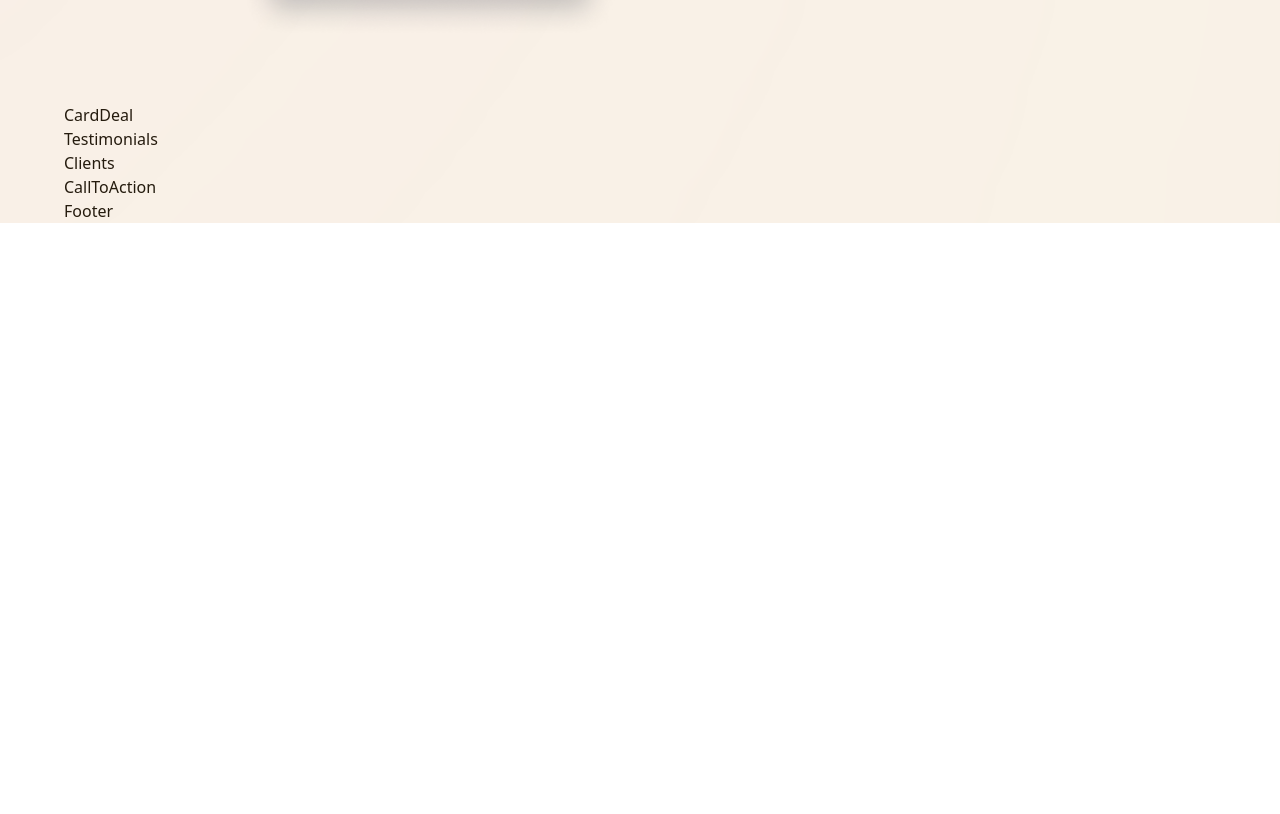
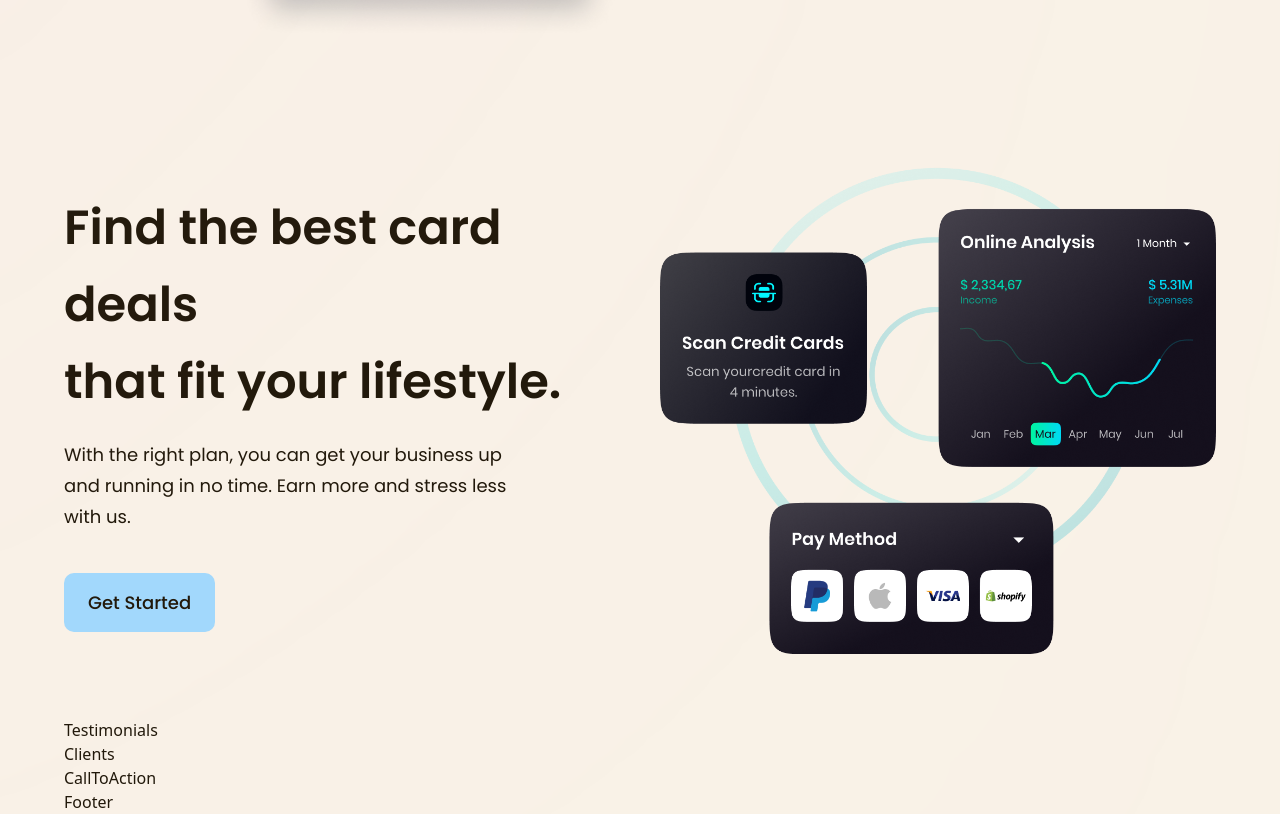
Before and after one commit to td2thinh/react-finance-app, a React (Vite) app: page / in a window 1280 px wide. Shown: the part 2244-3058 px from the top of the page. Before the commit the page ends 2467 px from the top, so only its background shows below. Built offline with nearby package versions, Linux system fonts and the light colour scheme.

Commit message:
Change Dark background to #00040f

```diff
--- a/src/components/Button.tsx
+++ b/src/components/Button.tsx
@@ -6,7 +6,7 @@ type ButtonProps = {
 
 const Button = ({ text, styles }: ButtonProps) => {
     return (
-        <button type="button" className={`py-4 px-6 font-poppins bg-lightAccent font-medium text-[18px] outline-none ${styles}`}>
+        <button type="button" className={`py-4 px-6 font-poppins bg-lightAccent font-medium text-[18px]  rounded-[10px]  outline-none ${styles}`}>
             {text}
         </button>
     )
--- a/src/components/CardDeal.tsx
+++ b/src/components/CardDeal.tsx
@@ -1,8 +1,28 @@
-import React from 'react'
+import { card } from "../assets"
+import styles, { layout } from "../style"
+import Button from "./Button"
 
 const CardDeal = () => {
     return (
-        <div>CardDeal</div>
+        <section className={layout.section}>
+            <div className={layout.sectionInfo}>
+                <h2 className={styles.heading2}>
+                    Find the best card deals
+                    <br className="hidden sm:block" />
+                    that fit your lifestyle.
+                </h2>
+                <p className={`${styles.paragraph} max-w-[470px] mt-5`}>
+                    With the right plan, you can get your business up and running in no time.
+                    Earn more and stress less with us.
+                </p>
+
+                <Button styles={`mt-10`} text="Get Started" />
+            </div>
+
+            <div className={`${layout.sectionImg}`}>
+                <img src={card} alt="card" className="w-full h-full object-contain" />
+            </div>
+        </section>
     )
 }
 
--- a/tailwind.config.js
+++ b/tailwind.config.js
@@ -27,7 +27,7 @@ export default {
       lightSecondaryButtonHover: "#ebe2d7",
       lightSecondaryButtonActive: "#dcd2c5",
       lightAccent: "#a1d9fc",
-      dark: "#181306",
+      dark: "#00040f",
       darkText: "#fefdfb",
     },
     fontFamily: {
```
